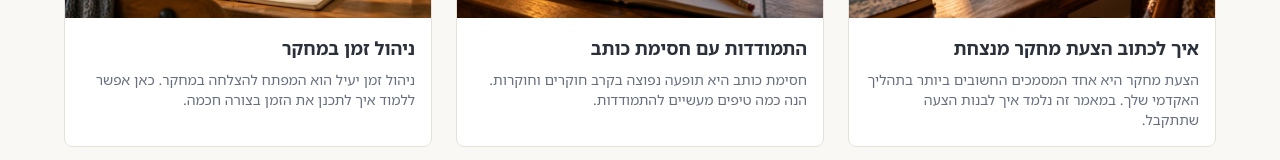
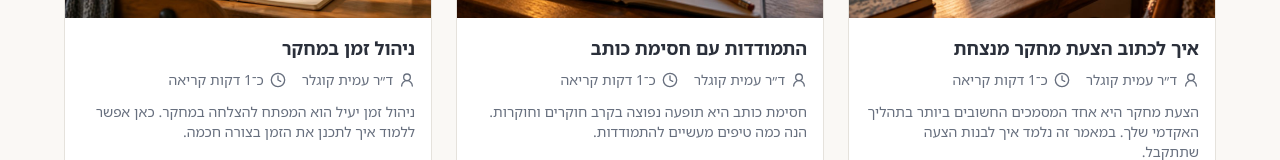
Before and after one commit to amitkugler/academic-light, a React (Vite) app: page /magazine in a window 1280 px wide. Shown: the part 747-907 px from the top of the page. Built offline with nearby package versions, Linux system fonts and the light colour scheme; no server answers; the HTML template or start-up script is replaced by a standard one.

Commit message:
Add article author and language-aware reading time to magazine

```diff
--- /dev/null
+++ b/src/components/ArticleMeta.tsx
@@ -0,0 +1,26 @@
+import { Clock, UserRound } from "lucide-react";
+import { useLanguage } from "@/contexts/LanguageContext";
+import type { BlogPost } from "@/data/blogPosts";
+
+export function readingMinutes(html: string): number {
+  const text = html.replace(/<[^>]*>/g, " ").replace(/&(?:#\d+|#x[\da-f]+|\w+);/gi, " ");
+  const words = text.trim().split(/\s+/).filter(Boolean).length;
+  return Math.max(1, Math.ceil(words / 200));
+}
+
+export default function ArticleMeta({ post, className = "" }: { post: BlogPost; className?: string }) {
+  const { t } = useLanguage();
+  const minutes = readingMinutes(t(post.fullContent, post.fullContentEn));
+  return (
+    <div className={`flex flex-wrap items-center gap-x-4 gap-y-2 text-sm text-muted-foreground ${className}`}>
+      <span className="inline-flex items-center gap-1.5">
+        <UserRound className="h-4 w-4 shrink-0" aria-hidden="true" />
+        {t('ד״ר עמית קוגלר', "Dr. Amit Kugler")}
+      </span>
+      <span className="inline-flex items-center gap-1.5">
+        <Clock className="h-4 w-4 shrink-0" aria-hidden="true" />
+        {t(`כ־${minutes} דקות קריאה`, `About ${minutes} min read`)}
+      </span>
+    </div>
+  );
+}
--- a/src/pages/BlogPost.tsx
+++ b/src/pages/BlogPost.tsx
@@ -1,3 +1,4 @@
+import ArticleMeta from "@/components/ArticleMeta";
 import { useLanguage } from "@/contexts/LanguageContext";
 import { useParams, Link } from "react-router-dom";
 import { ArrowRight, Facebook, Linkedin, Mail, Printer, Share2 } from "lucide-react";
@@ -97,6 +98,8 @@ const BlogPost = () => {
             <h1 className="text-3xl md:text-4xl lg:text-5xl font-bold mb-6 text-start">
               {t(post.title, post.titleEn)}
             </h1>
+
+            <ArticleMeta post={post} className="mb-6" />
 
             {/* Share Buttons */}
             <div className="flex flex-wrap gap-2 mb-8 justify-start">
--- a/src/pages/Magazine.tsx
+++ b/src/pages/Magazine.tsx
@@ -1,3 +1,4 @@
+import ArticleMeta from "@/components/ArticleMeta";
 import { useLanguage } from "@/contexts/LanguageContext";
 import { Link } from "react-router-dom";
 import Header from "@/components/Header";
@@ -67,6 +68,7 @@ const Magazine = () => {
                       <h2 className="text-lg font-bold mb-2 group-hover:text-accent transition-colors line-clamp-2">
                         {t(post.title, post.titleEn)}
                       </h2>
+                      <ArticleMeta post={post} className="mb-3" />
                       <p className="text-muted-foreground text-sm line-clamp-3">
                         {t(post.excerpt, post.excerptEn)}
                       </p>
```
